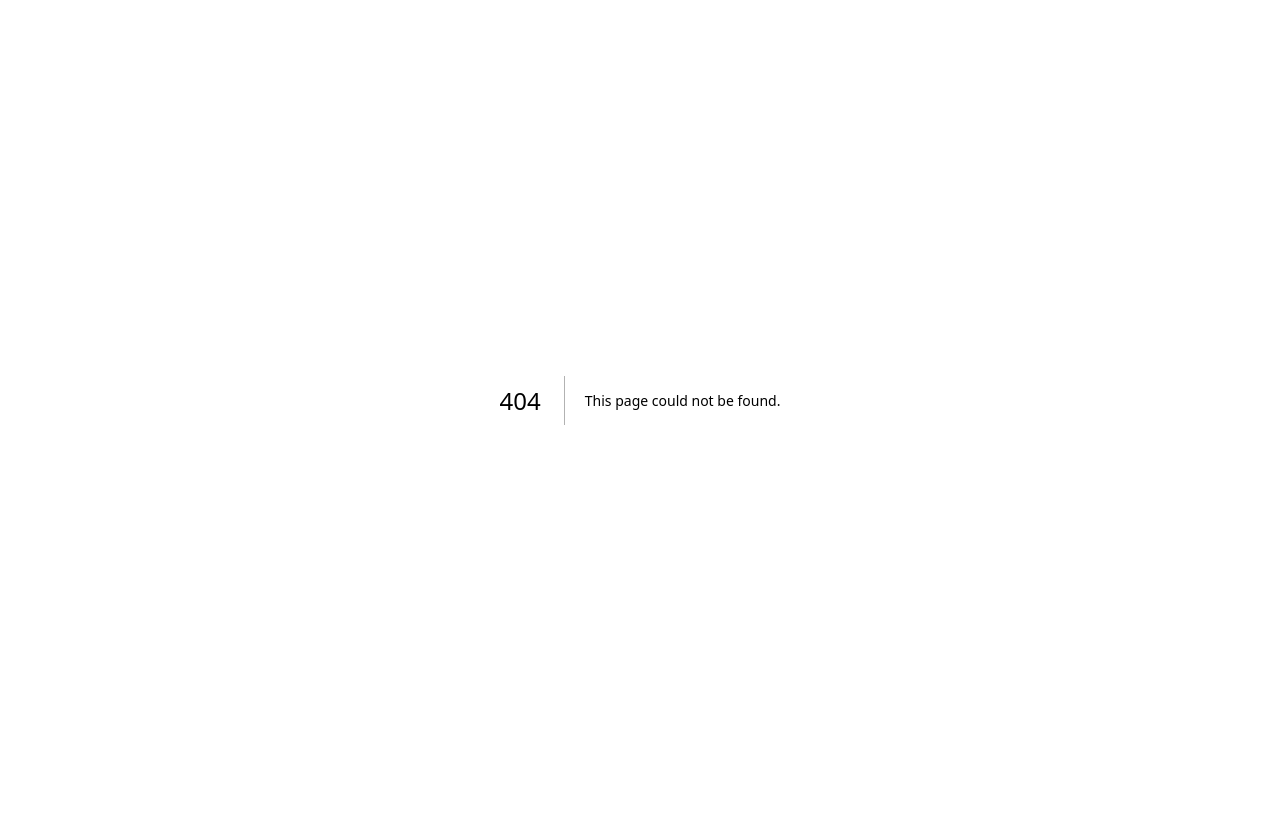
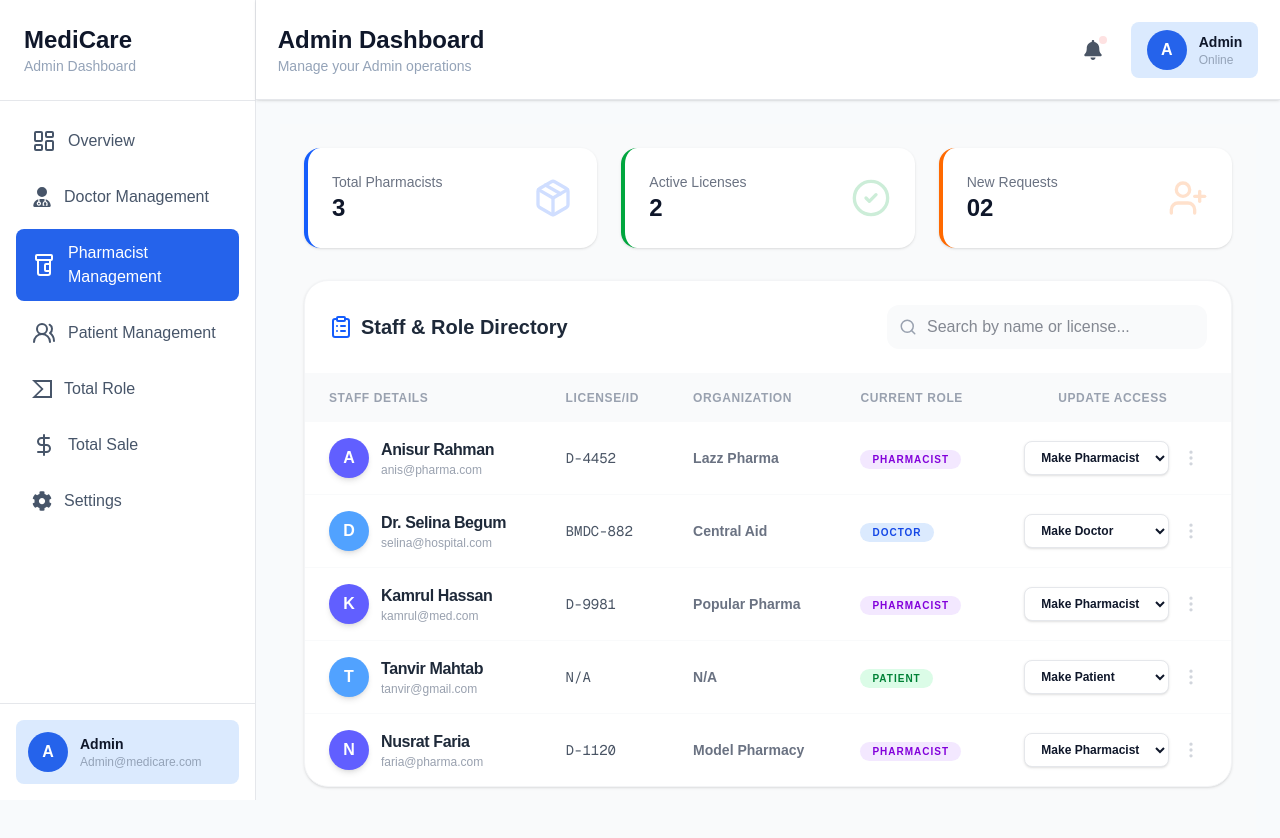
Before and after one commit to amdadislam01/MediCare-HMS, a Next.js app: page /dashboard/admin/pharmacist in a window 1280 px wide. Before the commit this address had no page. Shown: the top 838 px of the page. Before the commit the page ends 800 px from the top, so only its background shows below. Built offline with nearby package versions, Linux system fonts and the light colour scheme.

Commit message:
Refactor DoctorManagement comments for clarity and add PharmacistManagement component

```diff
--- a/src/app/dashboard/admin/doctors/page.jsx
+++ b/src/app/dashboard/admin/doctors/page.jsx
@@ -4,7 +4,7 @@ import React, { useState } from 'react';
 import { Search, Filter, UserCog, Mail, Phone, MoreHorizontal, CheckCircle, Clock } from 'lucide-react';
 
 const DoctorManagement = () => {
-    // ডাক্তার, পেশেন্ট এবং ফার্মাসিস্টদের ডাটা
+    // doctors list
     const [users, setUsers] = useState([
         { id: 1, name: "Dr. Ariful Islam", email: "ariful@health.com", role: "Doctor", specialty: "Cardiologist", status: "Available", image: "https://i.pravatar.cc/150?u=1" },
         { id: 2, name: "Dr. Sarah Taylor", email: "sarah.t@health.com", role: "Doctor", specialty: "Neurologist", status: "On Leave", image: "https://i.pravatar.cc/150?u=2" },
@@ -16,12 +16,12 @@ const DoctorManagement = () => {
 
     const [searchTerm, setSearchTerm] = useState("");
 
-    // রোল আপডেট ফাংশন
+    // role update
     const handleRoleChange = (id, newRole) => {
         setUsers(users.map(user => user.id === id ? { ...user, role: newRole } : user));
     };
 
-    // সার্চ ফিল্টারিং
+    // search system
     const filteredUsers = users.filter(user =>
         user.name.toLowerCase().includes(searchTerm.toLowerCase()) ||
         user.role.toLowerCase().includes(searchTerm.toLowerCase())
--- /dev/null
+++ b/src/app/dashboard/admin/pharmacist/page.jsx
@@ -0,0 +1,135 @@
+'use client'
+
+import React, { useState } from 'react';
+import { Search, Package, UserPlus, ClipboardList, CheckCircle2, XCircle, MoreVertical } from 'lucide-react';
+
+const PharmacistManagement = () => {
+    // pharmacist list
+    const [staff, setStaff] = useState([
+        { id: "PH-101", name: "Anisur Rahman", email: "anis@pharma.com", role: "Pharmacist", shop: "Lazz Pharma", license: "D-4452", status: "Active" },
+        { id: "DOC-202", name: "Dr. Selina Begum", email: "selina@hospital.com", role: "Doctor", shop: "Central Aid", license: "BMDC-882", status: "Active" },
+        { id: "PH-105", name: "Kamrul Hassan", email: "kamrul@med.com", role: "Pharmacist", shop: "Popular Pharma", license: "D-9981", status: "Pending" },
+        { id: "PAT-301", name: "Tanvir Mahtab", email: "tanvir@gmail.com", role: "Patient", shop: "N/A", license: "N/A", status: "Active" },
+        { id: "PH-109", name: "Nusrat Faria", email: "faria@pharma.com", role: "Pharmacist", shop: "Model Pharmacy", license: "D-1120", status: "Active" },
+    ]);
+
+    const [search, setSearch] = useState("");
+
+    const handleRoleUpdate = (id, newRole) => {
+        setStaff(staff.map(user => user.id === id ? { ...user, role: newRole } : user));
+    };
+
+    const filteredStaff = staff.filter(user =>
+        user.name.toLowerCase().includes(search.toLowerCase()) ||
+        user.role.toLowerCase().includes(search.toLowerCase())
+    );
+
+    return (
+        <div className="min-h-screen bg-gray-50 p-6">
+            <div className="max-w-7xl mx-auto">
+
+                {/* Header Stats Area */}
+                <div className="grid grid-cols-1 md:grid-cols-3 gap-6 mb-8">
+                    <div className="bg-white p-6 rounded-2xl shadow-sm border-l-4 border-blue-600 flex items-center justify-between">
+                        <div>
+                            <p className="text-sm text-gray-500 font-medium">Total Pharmacists</p>
+                            <h3 className="text-2xl font-bold">{staff.filter(s => s.role === 'Pharmacist').length}</h3>
+                        </div>
+                        <Package className="text-blue-600 opacity-20" size={40} />
+                    </div>
+                    <div className="bg-white p-6 rounded-2xl shadow-sm border-l-4 border-green-600 flex items-center justify-between">
+                        <div>
+                            <p className="text-sm text-gray-500 font-medium">Active Licenses</p>
+                            <h3 className="text-2xl font-bold">{staff.filter(s => s.status === 'Active' && s.role === 'Pharmacist').length}</h3>
+                        </div>
+                        <CheckCircle2 className="text-green-600 opacity-20" size={40} />
+                    </div>
+                    <div className="bg-white p-6 rounded-2xl shadow-sm border-l-4 border-orange-500 flex items-center justify-between">
+                        <div>
+                            <p className="text-sm text-gray-500 font-medium">New Requests</p>
+                            <h3 className="text-2xl font-bold">02</h3>
+                        </div>
+                        <UserPlus className="text-orange-500 opacity-20" size={40} />
+                    </div>
+                </div>
+
+                {/* Main Table Section */}
+                <div className="bg-white rounded-3xl shadow-sm border border-gray-100 overflow-hidden">
+                    <div className="p-6 border-b border-gray-50 flex flex-col md:flex-row justify-between items-center gap-4">
+                        <h2 className="text-xl font-bold text-gray-800 flex items-center gap-2">
+                            <ClipboardList className="text-blue-600" /> Staff & Role Directory
+                        </h2>
+                        <div className="relative w-full md:w-80">
+                            <Search className="absolute left-3 top-1/2 -translate-y-1/2 text-gray-400" size={18} />
+                            <input
+                                type="text"
+                                placeholder="Search by name or license..."
+                                className="w-full pl-10 pr-4 py-2.5 bg-gray-50 border-none rounded-xl focus:ring-2 focus:ring-blue-500 outline-none transition-all"
+                                onChange={(e) => setSearch(e.target.value)}
+                            />
+                        </div>
+                    </div>
+
+                    <div className="overflow-x-auto">
+                        <table className="w-full text-left">
+                            <thead className="bg-gray-50">
+                                <tr>
+                                    <th className="px-6 py-4 text-xs font-bold text-gray-400 uppercase tracking-wider">Staff Details</th>
+                                    <th className="px-6 py-4 text-xs font-bold text-gray-400 uppercase tracking-wider">License/ID</th>
+                                    <th className="px-6 py-4 text-xs font-bold text-gray-400 uppercase tracking-wider">Organization</th>
+                                    <th className="px-6 py-4 text-xs font-bold text-gray-400 uppercase tracking-wider">Current Role</th>
+                                    <th className="px-6 py-4 text-xs font-bold text-gray-400 uppercase tracking-wider text-center">Update Access</th>
+                                </tr>
+                            </thead>
+                            <tbody className="divide-y divide-gray-50">
+                                {filteredStaff.map((user) => (
+                                    <tr key={user.id} className="hover:bg-gray-50/80 transition-all">
+                                        <td className="px-6 py-4">
+                                            <div className="flex items-center gap-3">
+                                                <div className={`w-10 h-10 rounded-full flex items-center justify-center font-bold text-white shadow-md ${user.role === 'Pharmacist' ? 'bg-indigo-500' : 'bg-blue-400'}`}>
+                                                    {user.name.charAt(0)}
+                                                </div>
+                                                <div>
+                                                    <p className="font-bold text-gray-800 tracking-tight">{user.name}</p>
+                                                    <p className="text-xs text-gray-400 font-medium">{user.email}</p>
+                                                </div>
+                                            </div>
+                                        </td>
+                                        <td className="px-6 py-4 font-mono text-sm text-gray-600">{user.license}</td>
+                                        <td className="px-6 py-4 text-sm font-semibold text-gray-500">{user.shop}</td>
+                                        <td className="px-6 py-4">
+                                            <span className={`px-3 py-1 rounded-full text-[10px] font-black uppercase tracking-widest ${
+                                                user.role === 'Pharmacist' ? 'bg-purple-100 text-purple-700' :
+                                                user.role === 'Doctor' ? 'bg-blue-100 text-blue-700' : 'bg-green-100 text-green-700'
+                                            }`}>
+                                                {user.role}
+                                            </span>
+                                        </td>
+                                        <td className="px-6 py-4">
+                                            <div className="flex justify-center items-center gap-3">
+                                                <select
+                                                    value={user.role}
+                                                    onChange={(e) => handleRoleUpdate(user.id, e.target.value)}
+                                                    className="bg-white border border-gray-200 text-xs font-bold rounded-lg px-3 py-2 outline-none focus:border-blue-500 cursor-pointer shadow-sm hover:border-gray-300 transition-all"
+                                                >
+                                                    <option value="Pharmacist">Make Pharmacist</option>
+                                                    <option value="Doctor">Make Doctor</option>
+                                                    <option value="Patient">Make Patient</option>
+                                                </select>
+                                                <button className="text-gray-300 hover:text-gray-600">
+                                                    <MoreVertical size={20} />
+                                                </button>
+                                            </div>
+                                        </td>
+                                    </tr>
+                                ))}
+                            </tbody>
+                        </table>
+                    </div>
+                </div>
+            </div>
+        </div>
+    );
+};
+
+export default PharmacistManagement;
```
